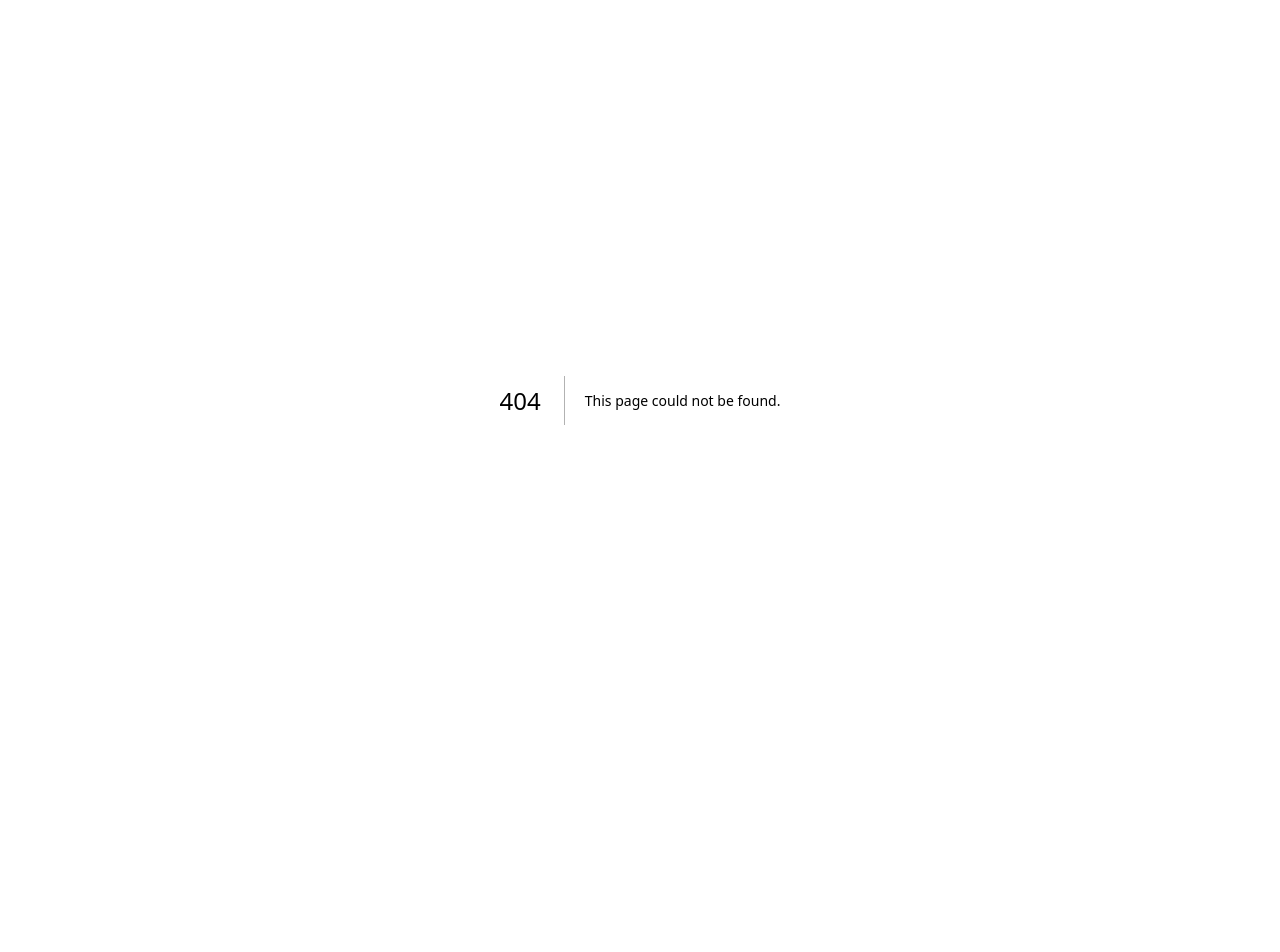
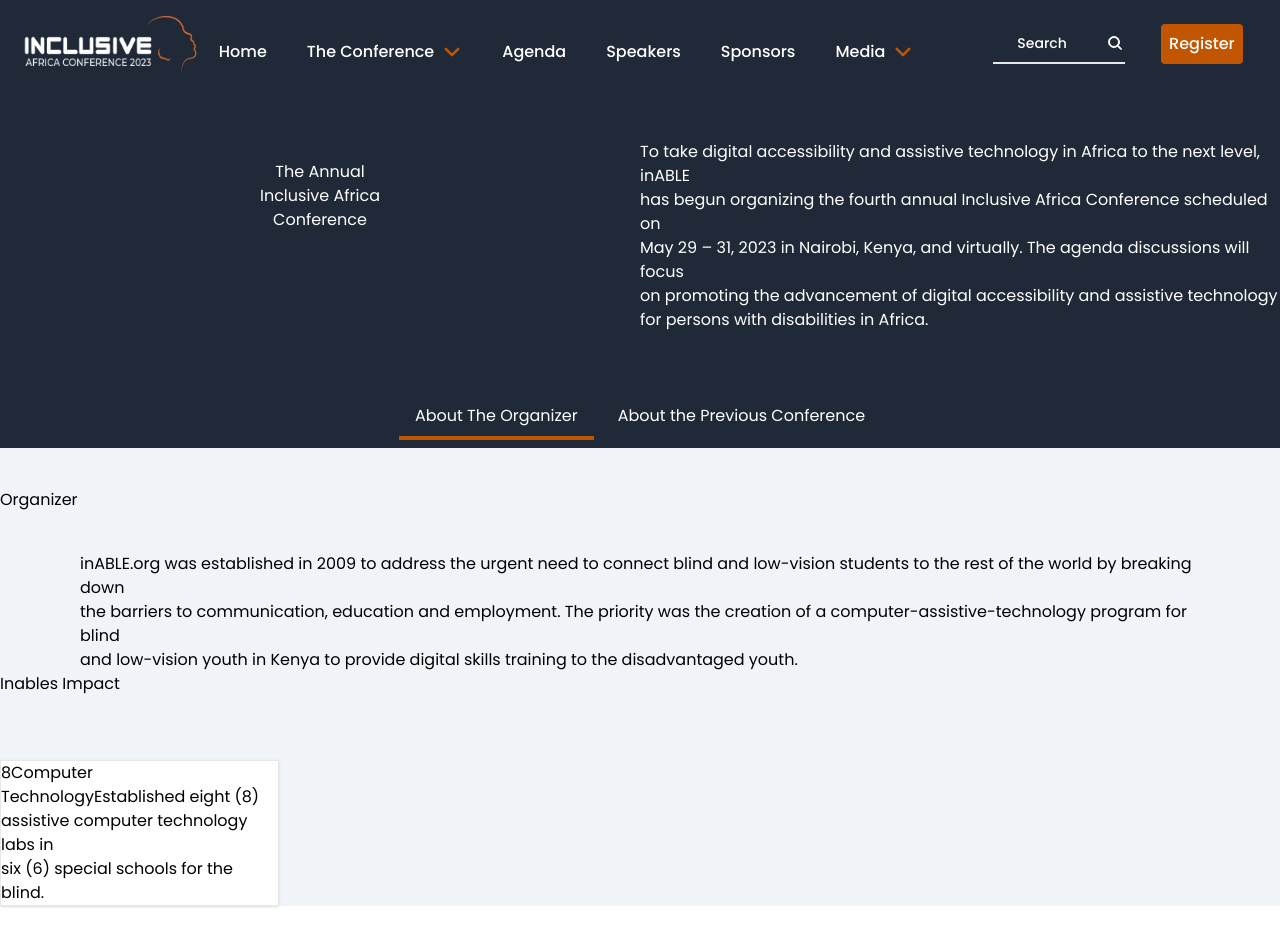
Before and after one commit to inABLE-org/conference-frontend, a Next.js app: page /about in a window 1280 px wide. Before the commit this address had no page. Shown: the top 952 px of the page. Before the commit the page ends 800 px from the top, so only its background shows below. Built offline with nearby package versions, Linux system fonts and the light colour scheme.

Commit message:
about us page

```diff
--- /dev/null
+++ b/src/components/CTACard/Impactscard.tsx
@@ -0,0 +1,12 @@
+export default  function ImpactsCard(props:{number:string,title:JSX.Element,description:JSX.Element})
+{
+    return(
+    <>
+    <div className="max-w-sm w-[279px] bg-white border border-gray-200  shadow">
+        {props.number}
+        {props.title}
+        {props.description}
+    </div>
+    </>
+    )
+}
--- a/src/components/Footer/index.tsx
+++ b/src/components/Footer/index.tsx
@@ -24,7 +24,7 @@ export default function Footer() {
               <div className="my-5 md:my-0 col-span-12 sm:col-span-6 lg:col-span-5 xl:col-span-3">
                 <h2 className="font-bold text-xl">The Conference</h2>
                 <ul className="mt-4 mb-8">
-                  <FooterNavItem href="/" name="About the conference" />
+                  <FooterNavItem href="/about" name="About the conference" />
                   <FooterNavItem href="/" name="Agenda" />
                   <FooterNavItem href="/" name="Speakers" />
                   <FooterNavItem href="/" name="Sponsors" />
--- a/src/components/Tabs/TwoTabs.tsx
+++ b/src/components/Tabs/TwoTabs.tsx
@@ -30,7 +30,7 @@ export default function TwoTabs(props:{linkOne:JSX.Element,linkTwo:JSX.Element,t
             </div>
         </div>
         {/*Tab content*/}
-        <div className={`bg-white ${openTab === 1 ? "block" : "hidden"} min-h-300`}>
+        <div className={`${openTab === 1 ? "block" : "hidden"} min-h-300`}>
                 {props.tab1content}
           </div>
           <div className={`${openTab === 2 ? "block" : "hidden"} bg-white`}>
--- /dev/null
+++ b/src/pages/about.tsx
@@ -0,0 +1,52 @@
+import ImpactsCard from "@/components/CTACard/Impactscard"
+import Layout from "@/components/Layout"
+import TwoTabs from "@/components/Tabs/TwoTabs"
+export default function About()
+{
+    return(
+        <>
+        <Layout>
+            <div className="bg-primary grid grid-cols-1 md:grid-cols-2 py-10">
+                <div className="mt-5">
+                    <h1 className="text-center text-white fw-semibold">The Annual <br></br>Inclusive Africa <br></br>Conference</h1>
+                </div>
+                <div>
+                    <p className="text-white text-start">To take digital accessibility and assistive technology in Africa to the next level, inABLE <br></br>has begun organizing the fourth annual Inclusive Africa Conference scheduled on <br></br>May 29 – 31, 2023 in Nairobi, Kenya, and virtually. The agenda discussions will focus <br></br>on promoting the advancement of digital accessibility and assistive technology for persons with disabilities in Africa.</p>
+                </div>
+            </div>
+            <TwoTabs
+            linkOne={<span className="text-white">About The Organizer</span>}
+            linkTwo={<span className="text-white">About the Previous Conference</span>}
+            tab1content={
+                  <div className="bg-body">
+                    <h1 className="my-10">Organizer</h1>
+                    <p className="text-start mx-10 px-10">inABLE.org was established in 2009 to address the urgent need to connect blind and low-vision students to the rest of the world by breaking down <br></br> the barriers to communication, education and employment. The priority was the creation of a computer-assistive-technology program for blind <br></br>and low-vision youth in Kenya to provide digital skills training to the disadvantaged youth. </p>
+                    <h2>Inables Impact</h2>
+                    <div className="container grid sm:grid-cols-2 xl:grid-cols-4 mx-auto gap-6 my-16">
+                        <ImpactsCard
+                        number="8"
+                        title= <>Computer <br></br>Technology</>
+                        description=<>
+                        Established eight (8) assistive
+                         computer technology labs in
+                         <br></br>six (6) special schools for the
+                          <br></br>
+                           blind.
+                        </>
+                        />
+
+                    </div>
+                  </div>
+
+            }
+            tab2Content =
+            {
+                     <div></div>
+            }
+
+            />
+        </Layout>
+
+        </>
+    )
+}
```
